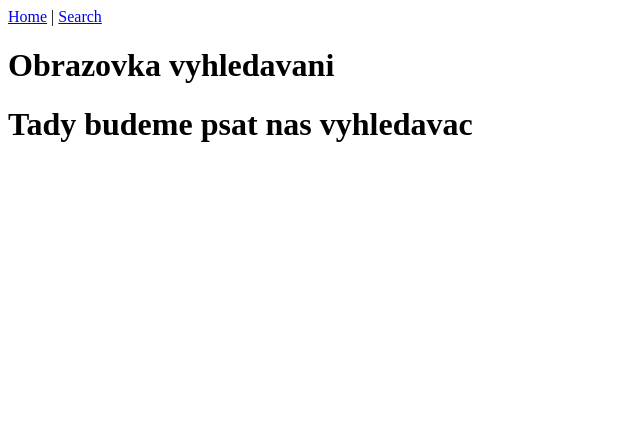
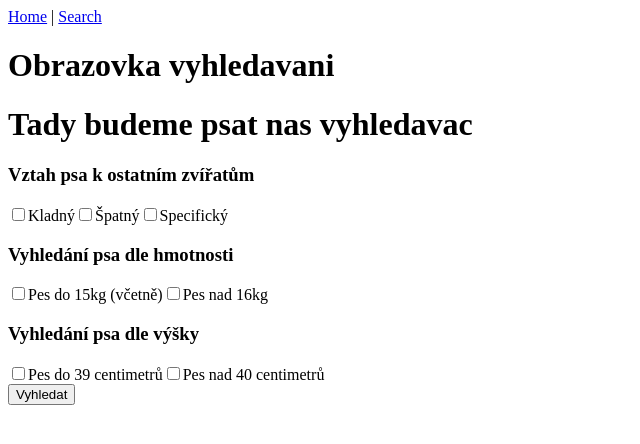
Before and after one commit to terezakuk/Psomat, a Vue app: page /search in a window 1280 px wide. Shown: the top 444 px of the page, without its empty margins (0-640 px from the left). Built offline with nearby package versions, Linux system fonts and the light colour scheme.

Commit message:
Pridani checkboxu a odeslani filtru

```diff
--- a/src/components/Filter.vue
+++ b/src/components/Filter.vue
@@ -1,14 +1,75 @@
 <template>
-  <div><h1>Tady budeme psat nas vyhledavac</h1>
+  <div>
+    <h1>Tady budeme psat nas vyhledavac</h1>
+
+    <div class="pokus">
+      <h3>Vztah psa k ostatním zvířatům</h3>
+      <input type="checkbox" id="kladny" value="kladný" v-model="vztahKJinymZviratum" />
+      <label for="kladny">Kladný</label>
+
+      <input type="checkbox" id="spatny" value="špatný" v-model="vztahKJinymZviratum" />
+      <label for="spatny">Špatný</label>
+
+      <input type="checkbox" id="specificky" value="specifický" v-model="vztahKJinymZviratum" />
+      <label for="specificky">Specifický</label>
+
+      <h3>Vyhledání psa dle hmotnosti</h3>
+
+      <input type="checkbox" id="lehky" value="0-15" v-model="hmotnost" />
+      <label for="lehky">Pes do 15kg (včetně)</label>
+
+      <input type="checkbox" id="tezky" value="16-99" v-model="hmotnost" />
+      <label for="tezky">Pes nad 16kg</label>
+
+      <h3>Vyhledání psa dle výšky</h3>
+
+      <input type="checkbox" id="maly" value="0-39" v-model="vyska" />
+      <label for="maly">Pes do 39 centimetrů</label>
+
+      <input type="checkbox" id="velky" value="40-150" v-model="vyska" />
+      <label for="velky">Pes nad 40 centimetrů</label>
+    </div>
+
+    <button v-on:click="vyhledat()">Vyhledat</button>
   </div>
 </template>
 
 <script>
 export default {
+  data() {
+    return {
+      vztahKJinymZviratum: [],
+      hmotnost: [],
+      vyska: []
+    };
+  },
 
+  methods: {
+    vyhledat() {
+      console.log("vyhledat");
+      console.log(this.vztahKJinymZviratum);
+      console.log(this.hmotnost);
+      console.log(this.vyska);
+      let filter = {
+        vztahKJinymZviratum: this.vztahKJinymZviratum.map(x => x),
+        hmotnost: this.hmotnost.map(mapujOdDo),
+        vyska: this.vyska.map(mapujOdDo)
+      };
+
+      console.log(filter);
+      this.$emit("filtruj",filter)
+    }
+  }
+};
+
+function mapujOdDo(odDoString) {
+  let promennaOdDo = odDoString.split("-");
+  return {
+    od: parseInt(promennaOdDo[0]),
+    do: parseInt(promennaOdDo[1])
+  };
 }
 </script>
 
 <style>
-
 </style>
--- a/src/views/Search.vue
+++ b/src/views/Search.vue
@@ -1,6 +1,8 @@
 <template>
   <div><h1>Obrazovka vyhledavani</h1>
-  <filter-psu />
+  <filter-psu
+  v-on:filtruj="filtruj($event)"
+  />
   </div>
 </template>
 
@@ -9,6 +11,12 @@ import Filter from '@/components/Filter.vue'
 export default {
     components: {
         'filter-psu': Filter
+    },
+
+    methods: {
+      filtruj(filter){
+console.log("filtruj", filter);
+      }
     }
 
 }
```
